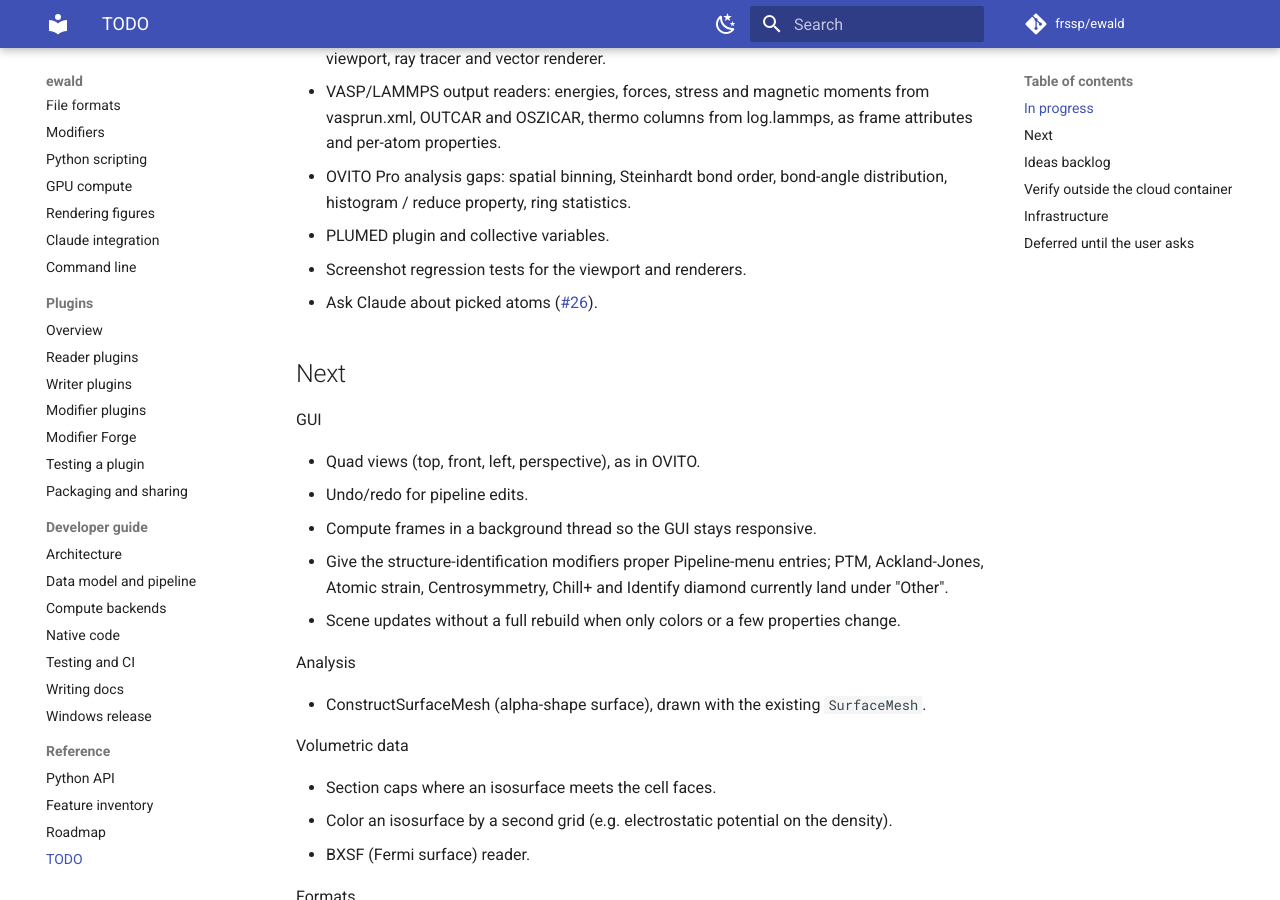
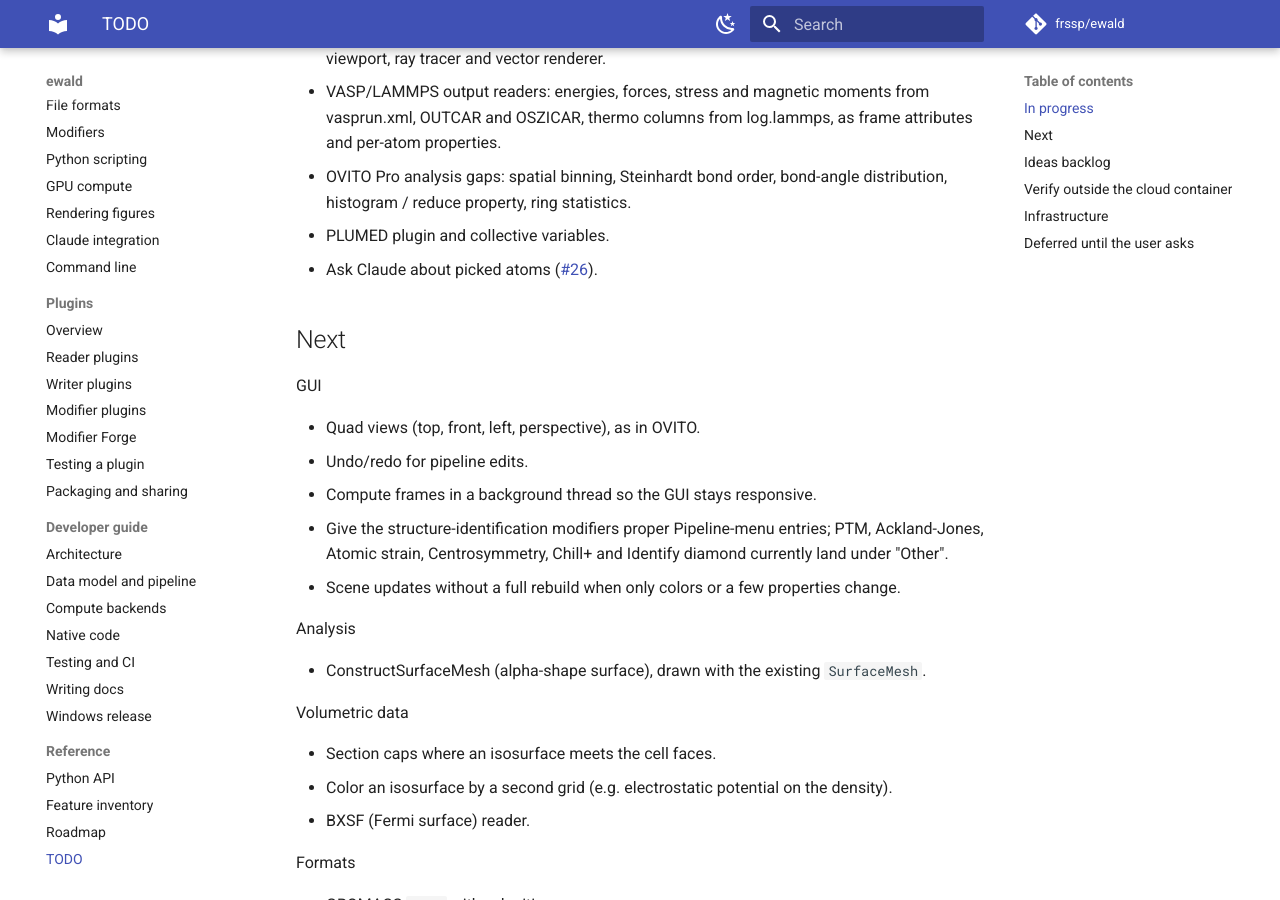
Before and after one commit to frssp/ewald, an MkDocs documentation site: the page built from docs/todo.md, in a window 1280 px wide and 900 px high, scrolled down 353 px. Built offline with MkDocs 1.6.1 and Material for MkDocs 9.7.7, drawn with Linux system fonts in a browser that asks for light colours; comment, search, counter and statistics services are not loaded.

Commit message:
Drop the merged visual regression tests from the TODO
Co-Authored-By: Claude Opus 5.5 (1M context) <noreply@anthropic.com>

```diff
--- a/docs/todo.md
+++ b/docs/todo.md
@@ -15,7 +15,6 @@ it removes the items it finishes, adds what it leaves open, and moves its own li
 - OVITO Pro analysis gaps: spatial binning, Steinhardt bond order, bond-angle distribution,
   histogram / reduce property, ring statistics.
 - PLUMED plugin and collective variables.
-- Screenshot regression tests for the viewport and renderers.
 - Ask Claude about picked atoms ([#26](https://github.com/frssp/ewald/pull/26)).
 
 ## Next
```
